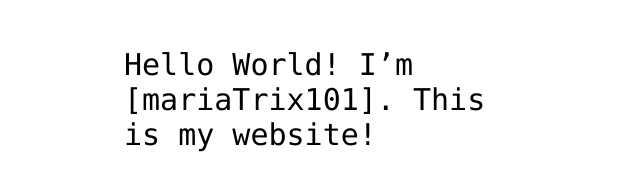
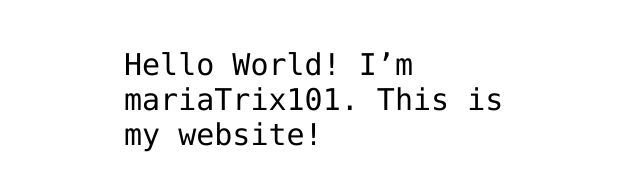
Before and after one commit to mariaTrix101/mariaTrix101.github.io, a plain HTML site: page index.html in a window 1280 px wide. Shown: the part 341-532 px from the top of the page, without its empty margins (316-956 px from the left). Drawn offline with Linux system fonts and the light colour scheme.

Commit message:
Update index.html

```diff
--- a/index.html
+++ b/index.html
@@ -10,7 +10,7 @@
 <body>
 
 <img src="https://octodex.github.com/images/daftpunktocat-thomas.gif" id="octocat" alt="octocat-gif" />
-<p>Hello World! I’m [mariaTrix101]. This is my website!</p>
+<p>Hello World! I’m mariaTrix101. This is my website!</p>
 
 
 
```
